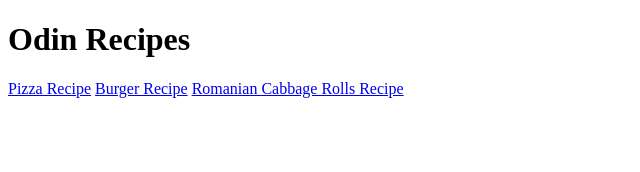
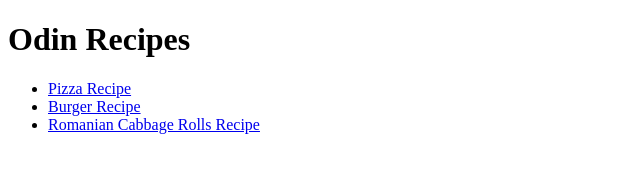
Before and after one commit to anonymus1145/odin-recipes, a plain HTML site: page index.html in a window 1280 px wide. Shown: the whole page, without its empty margins (0-640 px from the left). Drawn offline with Linux system fonts and the light colour scheme.

Commit message:
Update recipes

```diff
--- a/index.html
+++ b/index.html
@@ -1,14 +1,19 @@
 <!DOCTYPE html>
 <html lang="en">
+
 <head>
     <meta charset="UTF-8">
     <meta name="viewport" content="width=device-width, initial-scale=1.0">
     <title>Recipes</title>
 </head>
+
 <body>
     <h1>Odin Recipes</h1>
-    <a href="recipes/pizza.html">Pizza Recipe</a>
-    <a href="recipes/burger.html">Burger Recipe</a>
-    <a href="recipes/sarmale.html">Romanian Cabbage Rolls Recipe</a>
+    <ul>
+    <li><a href="recipes/pizza.html">Pizza Recipe</a></li>
+    <li><a href="recipes/burger.html">Burger Recipe</a></li>
+    <li><a href="recipes/sarmale.html">Romanian Cabbage Rolls Recipe</a></li>
+    </ul>
 </body>
+
 </html>
```
